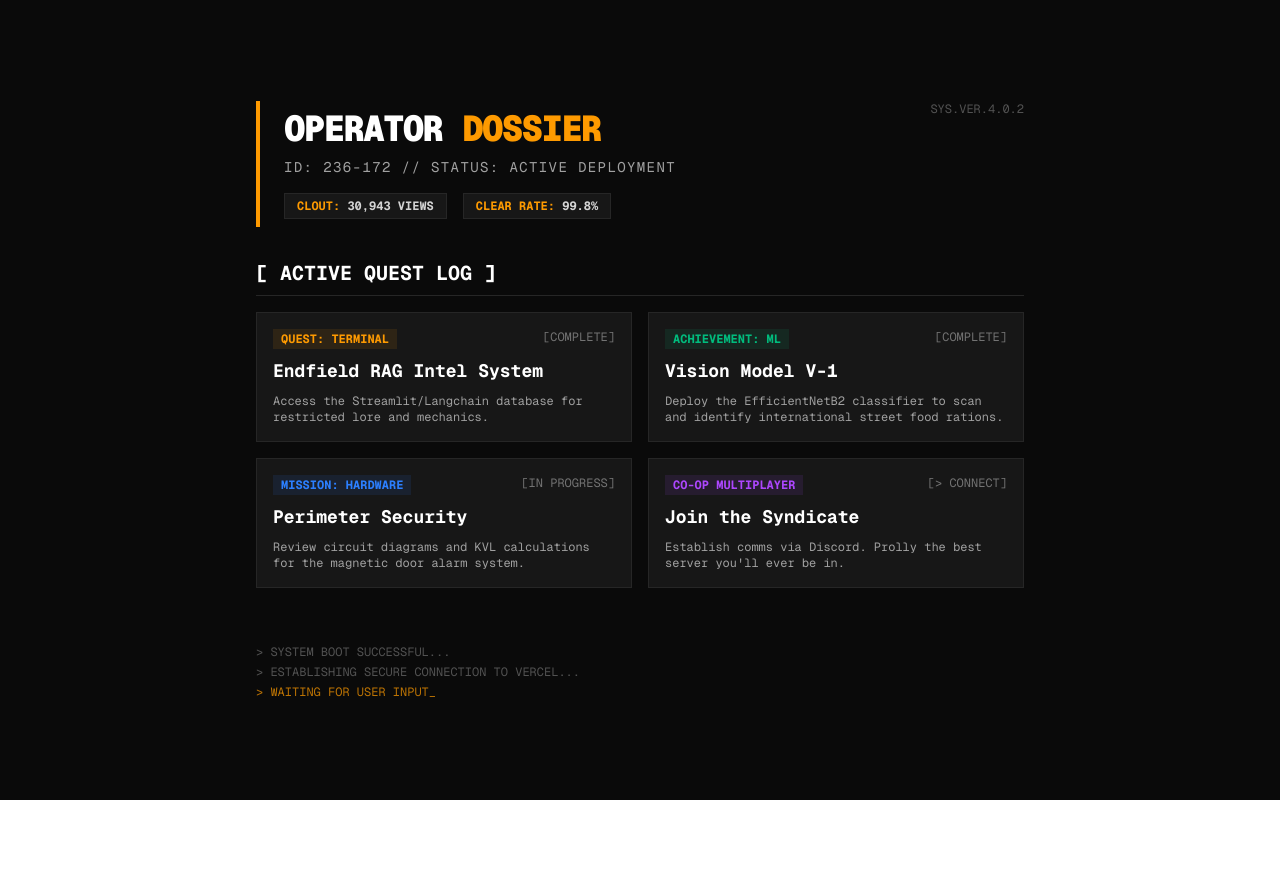
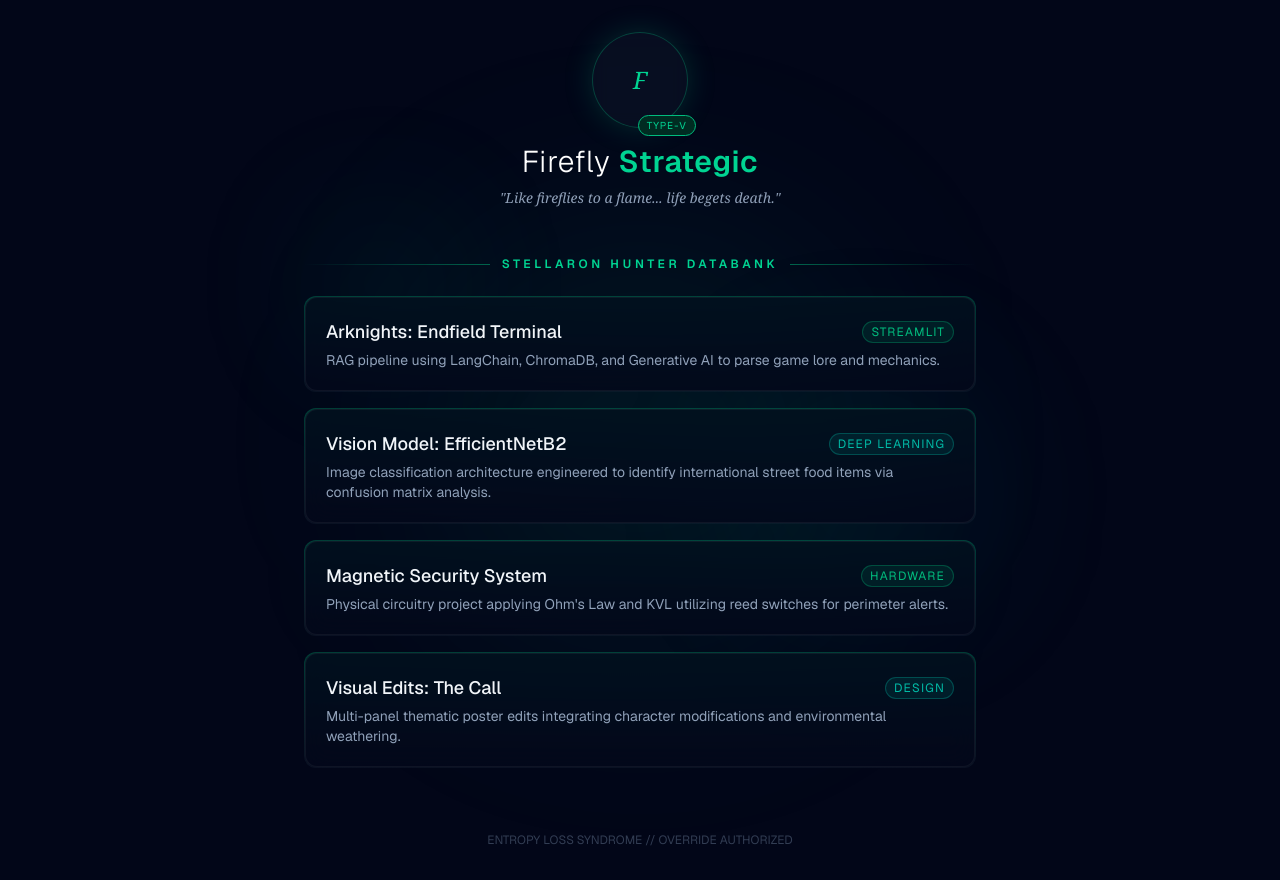
Before and after one commit to Luzeffle/Luigistates-Portfolio, a Next.js app in the folder operator-portfolio/: page / in a window 1280 px wide. Before the commit the page ends 800 px from the top, so only its background shows below. Built offline with nearby package versions, Linux system fonts and the light colour scheme.

Commit message:
Revamped design

```diff
--- a/operator-portfolio/app/page.tsx
+++ b/operator-portfolio/app/page.tsx
@@ -1,94 +1,100 @@
 import React from 'react';
 
-export default function OperatorDossier() {
+export default function FireflyLandingPage() {
   return (
-    <div className="min-h-screen bg-neutral-950 text-neutral-300 font-mono p-4 md:p-8 flex justify-center items-center selection:bg-amber-500 selection:text-black">
-      <div className="max-w-3xl w-full space-y-6">
+    <div className="min-h-screen bg-slate-950 text-slate-200 font-sans p-4 md:p-8 flex justify-center items-center relative overflow-hidden selection:bg-emerald-500/30 selection:text-emerald-200">
 
-        {/* Header Section */}
-        <header className="border-l-4 border-amber-500 pl-6 py-2 mb-8 relative">
-          <div className="absolute top-0 right-0 text-xs text-neutral-600">SYS.VER.4.0.2</div>
-          <h1 className="text-4xl font-black text-white tracking-tighter uppercase">
-            Operator <span className="text-amber-500">Dossier</span>
-          </h1>
-          <p className="text-sm mt-2 text-neutral-400 uppercase tracking-widest">
-            ID: 236-172 // Status: Active Deployment
-          </p>
+      {/* Background "Firefly" Glowing Orbs (CSS Animations) */}
+      <div className="absolute top-1/4 left-1/4 w-32 h-32 bg-emerald-500/20 rounded-full blur-[80px] animate-pulse"></div>
+      <div className="absolute bottom-1/3 right-1/4 w-48 h-48 bg-teal-500/20 rounded-full blur-[100px] animate-pulse delay-1000"></div>
+      <div className="absolute top-1/2 left-1/2 -translate-x-1/2 -translate-y-1/2 w-96 h-96 bg-emerald-400/10 rounded-full blur-[120px]"></div>
 
-          <div className="flex gap-4 mt-4 text-xs font-bold">
-            <div className="bg-neutral-900 px-3 py-1 border border-neutral-800">
-              <span className="text-amber-500">CLOUT:</span> 30,943 VIEWS
+      <div className="max-w-2xl w-full space-y-8 relative z-10">
+
+        {/* Header Section: The Glamoth Aesthetic */}
+        <header className="flex flex-col items-center text-center space-y-4 mb-12">
+          <div className="relative">
+            {/* Avatar Placeholder with glowing ring */}
+            <div className="w-24 h-24 rounded-full border border-emerald-500/30 bg-slate-900/50 backdrop-blur-sm flex items-center justify-center shadow-[0_0_30px_rgba(16,185,129,0.2)]">
+               <span className="text-emerald-400 font-serif italic text-2xl">F</span>
             </div>
-            <div className="bg-neutral-900 px-3 py-1 border border-neutral-800">
-              <span className="text-amber-500">CLEAR RATE:</span> 99.8%
+            <div className="absolute -bottom-2 -right-2 bg-emerald-950 border border-emerald-500 text-emerald-400 text-[10px] px-2 py-0.5 rounded-full tracking-widest uppercase">
+              Type-V
             </div>
+          </div>
+
+          <div>
+            <h1 className="text-3xl font-light tracking-wide text-white">
+              Firefly <span className="font-semibold text-emerald-400">Strategic</span>
+            </h1>
+            <p className="text-sm mt-2 text-slate-400 italic font-serif">
+              "Like fireflies to a flame... life begets death."
+            </p>
           </div>
         </header>
 
-        {/* Quest Log / Links Grid */}
+        {/* Databank / Project Links (Glassmorphism UI) */}
         <div className="space-y-4">
-          <h2 className="text-xl font-bold text-white border-b border-neutral-800 pb-2">
-            [ ACTIVE QUEST LOG ]
-          </h2>
+          <div className="flex items-center gap-3 mb-6">
+            <div className="h-[1px] flex-1 bg-gradient-to-r from-transparent to-emerald-500/50"></div>
+            <h2 className="text-xs uppercase tracking-[0.3em] text-emerald-400 font-semibold">
+              Stellaron Hunter Databank
+            </h2>
+            <div className="h-[1px] flex-1 bg-gradient-to-l from-transparent to-emerald-500/50"></div>
+          </div>
 
-          <div className="grid grid-cols-1 md:grid-cols-2 gap-4">
+          <div className="grid grid-cols-1 gap-4">
 
-            {/* Link 1: The Chatbot */}
-            <a href="#" className="block group">
-              <div className="bg-neutral-900 border border-neutral-800 p-4 transition-all duration-300 group-hover:border-amber-500 group-hover:translate-x-1">
-                <div className="flex justify-between items-start mb-2">
-                  <span className="text-xs font-bold bg-amber-500/10 text-amber-500 px-2 py-0.5">QUEST: TERMINAL</span>
-                  <span className="text-xs text-neutral-500">[COMPLETE]</span>
+            {/* Entry 1: Endfield Chatbot */}
+            <a href="#" className="group block relative rounded-xl p-[1px] bg-gradient-to-b from-emerald-500/30 to-slate-800/30 hover:from-emerald-400/60 hover:to-teal-500/30 transition-all duration-500">
+              <div className="bg-slate-950/80 backdrop-blur-md rounded-xl p-5 h-full border border-white/5 group-hover:bg-slate-900/80 transition-all">
+                <div className="flex justify-between items-center mb-1">
+                  <h3 className="text-lg font-medium text-slate-100 group-hover:text-emerald-300 transition-colors">Arknights: Endfield Terminal</h3>
+                  <span className="text-emerald-500 text-xs tracking-widest border border-emerald-500/30 px-2 py-0.5 rounded-full bg-emerald-500/10">STREAMLIT</span>
                 </div>
-                <h3 className="text-lg font-bold text-white group-hover:text-amber-400">Endfield RAG Intel System</h3>
-                <p className="text-xs text-neutral-400 mt-2">Access the Streamlit/Langchain database for restricted lore and mechanics.</p>
+                <p className="text-sm text-slate-400">RAG pipeline using LangChain, ChromaDB, and Generative AI to parse game lore and mechanics.</p>
               </div>
             </a>
 
-            {/* Link 2: The ML Model */}
-            <a href="#" className="block group">
-              <div className="bg-neutral-900 border border-neutral-800 p-4 transition-all duration-300 group-hover:border-amber-500 group-hover:translate-x-1">
-                <div className="flex justify-between items-start mb-2">
-                  <span className="text-xs font-bold bg-emerald-500/10 text-emerald-500 px-2 py-0.5">ACHIEVEMENT: ML</span>
-                  <span className="text-xs text-neutral-500">[COMPLETE]</span>
+            {/* Entry 2: EfficientNetB2 Model */}
+            <a href="#" className="group block relative rounded-xl p-[1px] bg-gradient-to-b from-emerald-500/30 to-slate-800/30 hover:from-emerald-400/60 hover:to-teal-500/30 transition-all duration-500">
+              <div className="bg-slate-950/80 backdrop-blur-md rounded-xl p-5 h-full border border-white/5 group-hover:bg-slate-900/80 transition-all">
+                <div className="flex justify-between items-center mb-1">
+                  <h3 className="text-lg font-medium text-slate-100 group-hover:text-emerald-300 transition-colors">Vision Model: EfficientNetB2</h3>
+                  <span className="text-teal-500 text-xs tracking-widest border border-teal-500/30 px-2 py-0.5 rounded-full bg-teal-500/10">DEEP LEARNING</span>
                 </div>
-                <h3 className="text-lg font-bold text-white group-hover:text-emerald-400">Vision Model V-1</h3>
-                <p className="text-xs text-neutral-400 mt-2">Deploy the EfficientNetB2 classifier to scan and identify international street food rations.</p>
+                <p className="text-sm text-slate-400">Image classification architecture engineered to identify international street food items via confusion matrix analysis.</p>
               </div>
             </a>
 
-            {/* Link 3: Hardware */}
-            <a href="#" className="block group">
-              <div className="bg-neutral-900 border border-neutral-800 p-4 transition-all duration-300 group-hover:border-blue-500 group-hover:translate-x-1">
-                <div className="flex justify-between items-start mb-2">
-                  <span className="text-xs font-bold bg-blue-500/10 text-blue-500 px-2 py-0.5">MISSION: HARDWARE</span>
-                  <span className="text-xs text-neutral-500">[IN PROGRESS]</span>
+            {/* Entry 3: Hardware / Physics */}
+            <a href="#" className="group block relative rounded-xl p-[1px] bg-gradient-to-b from-emerald-500/30 to-slate-800/30 hover:from-emerald-400/60 hover:to-teal-500/30 transition-all duration-500">
+              <div className="bg-slate-950/80 backdrop-blur-md rounded-xl p-5 h-full border border-white/5 group-hover:bg-slate-900/80 transition-all">
+                <div className="flex justify-between items-center mb-1">
+                  <h3 className="text-lg font-medium text-slate-100 group-hover:text-emerald-300 transition-colors">Magnetic Security System</h3>
+                  <span className="text-emerald-500 text-xs tracking-widest border border-emerald-500/30 px-2 py-0.5 rounded-full bg-emerald-500/10">HARDWARE</span>
                 </div>
-                <h3 className="text-lg font-bold text-white group-hover:text-blue-400">Perimeter Security</h3>
-                <p className="text-xs text-neutral-400 mt-2">Review circuit diagrams and KVL calculations for the magnetic door alarm system.</p>
+                <p className="text-sm text-slate-400">Physical circuitry project applying Ohm's Law and KVL utilizing reed switches for perimeter alerts.</p>
               </div>
             </a>
 
-            {/* Link 4: Community/Social */}
-            <a href="#" className="block group">
-              <div className="bg-neutral-900 border border-neutral-800 p-4 transition-all duration-300 group-hover:border-purple-500 group-hover:translate-x-1">
-                <div className="flex justify-between items-start mb-2">
-                  <span className="text-xs font-bold bg-purple-500/10 text-purple-500 px-2 py-0.5">CO-OP MULTIPLAYER</span>
-                  <span className="text-xs text-neutral-500">[{'>'} CONNECT]</span>
+            {/* Entry 4: Visual/Design */}
+            <a href="#" className="group block relative rounded-xl p-[1px] bg-gradient-to-b from-emerald-500/30 to-slate-800/30 hover:from-emerald-400/60 hover:to-teal-500/30 transition-all duration-500">
+              <div className="bg-slate-950/80 backdrop-blur-md rounded-xl p-5 h-full border border-white/5 group-hover:bg-slate-900/80 transition-all">
+                <div className="flex justify-between items-center mb-1">
+                  <h3 className="text-lg font-medium text-slate-100 group-hover:text-emerald-300 transition-colors">Visual Edits: The Call</h3>
+                  <span className="text-teal-500 text-xs tracking-widest border border-teal-500/30 px-2 py-0.5 rounded-full bg-teal-500/10">DESIGN</span>
                 </div>
-                <h3 className="text-lg font-bold text-white group-hover:text-purple-400">Join the Syndicate</h3>
-                <p className="text-xs text-neutral-400 mt-2">Establish comms via Discord. Prolly the best server you'll ever be in.</p>
+                <p className="text-sm text-slate-400">Multi-panel thematic poster edits integrating character modifications and environmental weathering.</p>
               </div>
             </a>
 
           </div>
         </div>
 
-        {/* Footer Terminal Output */}
-        <footer className="pt-8 text-xs text-neutral-600 flex flex-col gap-1">
-          <p>{'>'} SYSTEM BOOT SUCCESSFUL...</p>
-          <p>{'>'} ESTABLISHING SECURE CONNECTION TO VERCEL...</p>
-          <p className="animate-pulse text-amber-500">{'>'} WAITING FOR USER INPUT_</p>
+        {/* Footer */}
+        <footer className="pt-8 text-center text-xs text-slate-500/50">
+          <p>ENTROPY LOSS SYNDROME // OVERRIDE AUTHORIZED</p>
         </footer>
 
       </div>
```
